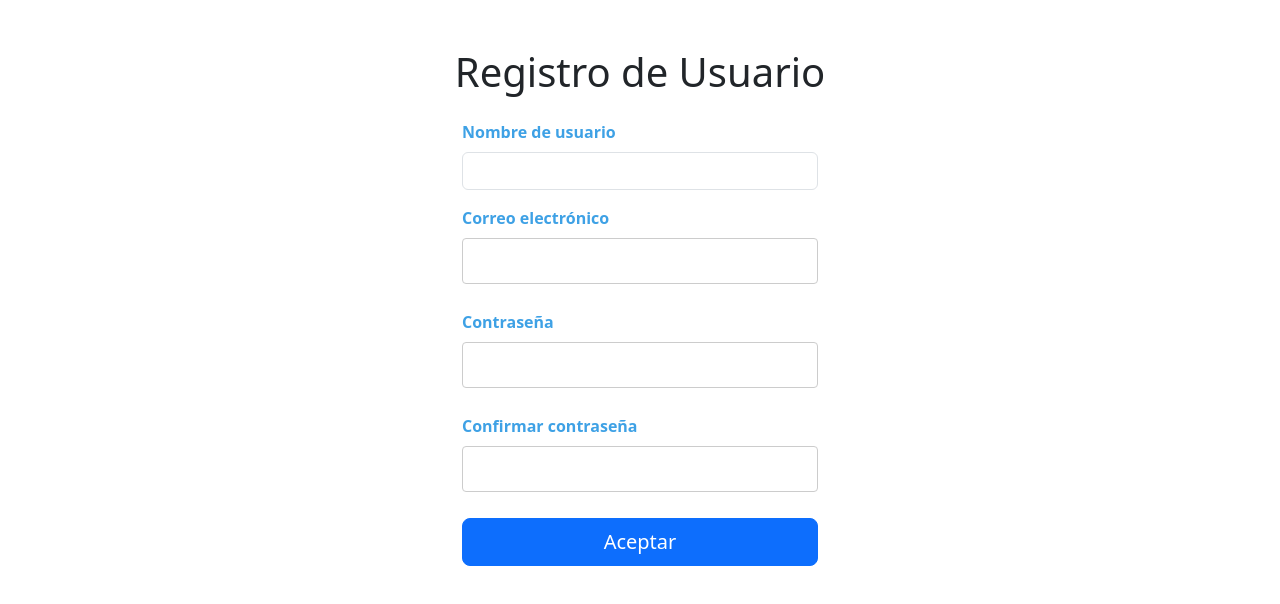
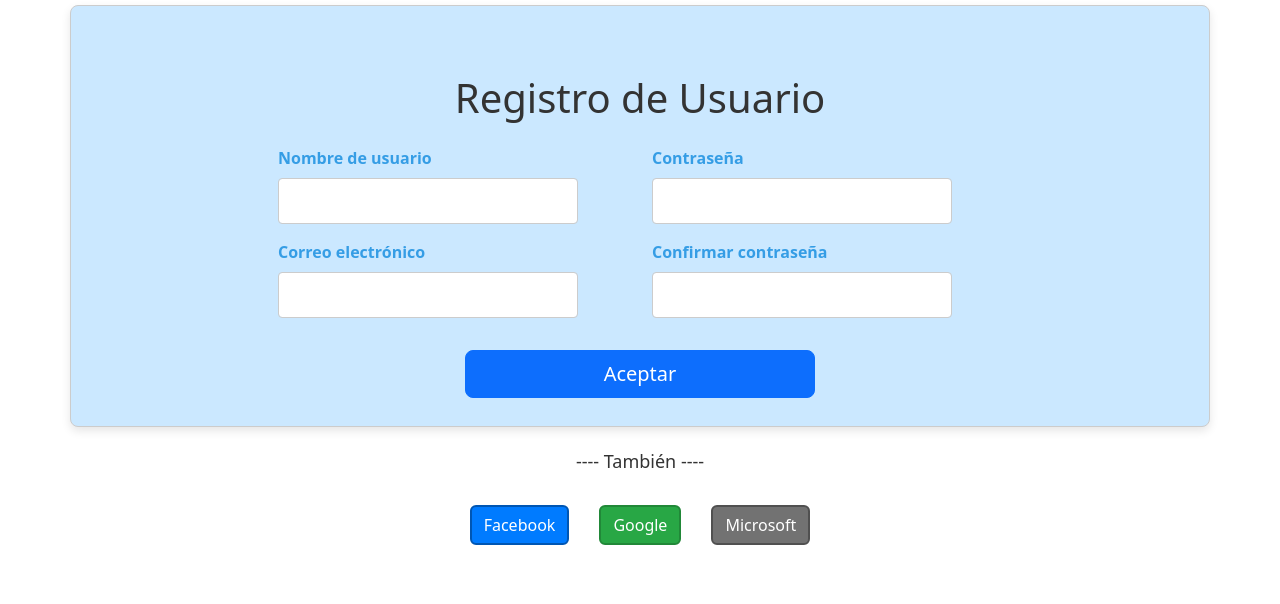
Before and after one commit to ksta11/TradeTalentSocialNetwork, a React (Vite) app: page /register in a window 1280 px wide. Shown: the top 604 px of the page. Built offline with nearby package versions, Linux system fonts and the light colour scheme.

Commit message:
Se implementó un css amigable para register y se pulió también el login, tuve que modificar un poquito de jsx

```diff
--- a/src/components/atoms/Button.jsx
+++ b/src/components/atoms/Button.jsx
@@ -1,10 +1,9 @@
 import Button from 'react-bootstrap/Button';
-// Eliminamos la importación de Label ya que no se está utilizando
 
-function Button_type({label, size, variant = "primary"}) {
+function Button_type({ label, size, variant, className, type = 'submit' }) {
   return (
     <div className="mb-2">
-      <Button type='submit' variant={variant} size={size} >
+      <Button type={type} variant={variant} size={size} className={className}>
         {label}
       </Button>
     </div>
--- a/src/components/pages/Home.jsx
+++ b/src/components/pages/Home.jsx
@@ -54,7 +54,6 @@ export function Home() {
   return (
     <>
 
-
       <Carousel slides={carouselSlides} />
       <div className="container-fluid px-2 py-5 ">
         <div className="row">
--- a/src/components/pages/Register.css
+++ b/src/components/pages/Register.css
@@ -1,3 +1,26 @@
+.container {
+  justify-content: center; /* Centrar horizontalmente */
+  align-items: center; /* Centrar verticalmente */
+  background-color: #cbe8ff; /* Color de fondo */
+  border: 1px solid #ccc; /* Borde gris claro */
+  border-radius: 8px; /* Bordes redondeados */
+  padding: 20px; /* Espaciado interno */
+  box-shadow: 0 4px 10px rgba(0, 0, 0, 0.1); /* Sombra sutil */
+  margin-top: 5px; /* Ajusta este valor para aumentar o disminuir el espacio superior */
+}
+
+/* Estilo para el título h1 en jsx*/
+h1 {
+  color: #333;
+}
+
+/* Estilo para el título h2 en jsx*/
+h2 {
+  color: #333;
+  font-size: 18px;
+}
+
+/* Estilo para los mensajes de error */
 span {
   color: #d8000c; /* Color del texto de error */
   background-color: #ffbaba; /* Fondo rojo claro */
@@ -8,3 +31,68 @@ span {
   margin-top: 5px; /* Espacio superior */
   font-size: 14px; /* Tamaño de fuente */
 }
+
+/* Acomoda el ancho de todos los textfields */
+input[type="text"],
+input[type="email"],
+input[type="password"] {
+  width: 100%; /* Ajusta el ancho al 100% de la columna contenedora */
+  max-width: 300px; /* Ancho máximo deseado */
+}
+
+/* Contenedor de los botones adicionales */
+.button-container {
+  display: flex; /* Usar flexbox */
+  justify-content: center; /* Centrar horizontalmente */
+  align-items: center; /* Centrar verticalmente */
+  gap: 30px; /* Espacio entre los botones */
+  margin-top: 20px; /* Espacio superior */
+}
+
+/* Estilos para los botones de opciones adicionales */
+.button-container .btn-option1 {
+  background-color: #007bff; /* Color de fondo para el botón de Facebook */
+  color: white; /* Color del texto */
+  border: 2px solid #0056b3; /* Color del borde */
+}
+
+.button-container .btn-option1:hover {
+  background-color: #0056b3; /* Fondo al pasar el mouse */
+  border-color: #003a7b; /* Color del borde al pasar el mouse */
+}
+
+.button-container .btn-option2 {
+  background-color: #28a745; /* Color de fondo para el botón de Google */
+  color: white; /* Color del texto */
+  border: 2px solid #218838; /* Color del borde */
+}
+
+.button-container .btn-option2:hover {
+  background-color: #218838; /* Fondo al pasar el mouse */
+  border-color: #1c6c30; /* Color del borde al pasar el mouse */
+}
+
+.button-container .btn-option3 {
+  background-color: #727272; /* Color de fondo para el botón de Microsoft */
+  color: white; /* Color del texto */
+  border: 2px solid #505050; /* Color del borde */
+}
+
+.button-container .btn-option3:hover {
+  background-color: #505050; /* Fondo al pasar el mouse */
+  border-color: #303030; /* Color del borde */
+}
+
+/* Específicamente para textfield Nombre de usuario */
+.error-message {
+    margin-top: 15px; /* Ajusta el margen superior según sea necesario */
+}
+
+/* Específicamente para textfield Nombre de usuario */
+.adjust-height {
+  height: auto; /* Permite que la altura se ajuste automáticamente */
+  padding: 10px; /* Asegúrate de que el padding sea consistente */
+  box-sizing: border-box; /* Asegúrate de que el padding no afecte la altura total */
+  border: 1px solid #ccc; /* Color y grosor del borde */
+  border-radius: 4px; /* Bordes redondeados */
+}
--- a/src/components/pages/Register.jsx
+++ b/src/components/pages/Register.jsx
@@ -1,14 +1,13 @@
-import React, { useState } from 'react';
+import React from 'react';
+import { useForm } from 'react-hook-form';
 
 import FormTextField from '../atoms/Form_text';
 import Button_type from '../atoms/Button';
 
-import {useForm} from 'react-hook-form';
-import { Form } from 'react-bootstrap';
+import './Register.css';
 
-import './Register.css';
 export function Register() {
-const {register,handleSubmit,formState: {errors},watch}= useForm();
+    const { register, handleSubmit, formState: { errors }, watch } = useForm();
     const onSubmit = (data) => {
         console.log(data); // Aquí puedes manejar los datos del formulario
     };
@@ -23,114 +22,70 @@ const emailRegex = /^[a-zA-Z0-9._%+-]+@[a-zA-Z0-9.-]+\.[a-zA-Z]{2,}$/;
                         <h1 className="text-center">Registro de Usuario</h1>
                     </div>
                 </div>
-                <div className='row justify-content-center mb-3'>
-                    <div className='col-12 col-sm-8 col-md-6 col-lg-4'>
+
+                <div className="row justify-content-center mb-3">
+                    <div className="col-md-4">
+                        <div className='mb-3'>
                             <FormTextField
                                 label="Nombre de usuario"
                                 id="username"
                                 type="text"
+                                className="adjust-height"
                                 ariaDescribedby="usernameHelpBlock"
-                    helpText=""
-                    {...register("username",{
-
-                        required:
-                        { value:true,
-                            message:"Nombre de usuario es requerido"
-
-                        },
-                        minLength:{
-                            value:2,
-                            message:"Nombre de usuario debe tener como mínimo 2 caracteres"
-                        },
-                        maxLength:{
-
-                            value:20,
-                            message: "Nombre de usuario debe tener como máximo 20 caracteres"
-                        }
+                                {...register("username", {
+                                    required: { value: true, message: "Nombre de usuario es requerido" },
+                                    minLength: { value: 2, message: "Nombre de usuario debe tener como mínimo 2 caracteres" },
+                                    maxLength: { value: 20, message: "Nombre de usuario debe tener como máximo 20 caracteres" }
                                 })}
                             />
-                    {errors.username && <span>{errors.username.message}</span>}
-
-                    </div>
+                            {errors.username && <span className="error-message">{errors.username.message}</span>}
                         </div>
 
-
-
-                <div className='row justify-content-center mb-3'>
-                    <div className='col-12 col-sm-8 col-md-6 col-lg-4'>
+                        <div className='mb-3'>
                             <FormTextField
                                 label="Correo electrónico"
                                 id="useremail"
                                 type="email"
                                 ariaDescribedby="useremailHelpBlock"
-                        helpText=""
-                        {...register("useremail",{
-                            required:{
-                            value:true,message:"Correo es requerido"
-
-                            },
-                            pattern:{
-                                value:emailRegex,
-                                message:"Correo no válido"
-                            }
-
+                                {...register("useremail", {
+                                    required: { value: true, message: "Correo es requerido" },
+                                    pattern: { value: emailRegex, message: "Correo no válido" }
                                 })}
                             />
                             {errors.useremail && <span>{errors.useremail.message}</span>}
-
                         </div>
                     </div>
 
-                <div className='row justify-content-center mb-3'>
-                    <div className='col-12 col-sm-8 col-md-6 col-lg-4'>
+                    <div className="col-md-4">
+                        <div className='mb-3'>
                             <FormTextField
                                 label="Contraseña"
                                 id="userpassword"
                                 type="password"
                                 ariaDescribedby="userpasswordHelpBlock"
-                        helpText=""
-                        {...register("userpassword",{
-                            required:{
-                                value:true,
-                                message:"Debe de ingresar una contraseña"
-                            },
-                            minLength:{
-                                value:6,
-                                message:"Contraseña debe de tener mínimo 6 caracteres"
-                            }
-
+                                {...register("userpassword", {
+                                    required: { value: true, message: "Debe de ingresar una contraseña" },
+                                    minLength: { value: 6, message: "Contraseña debe de tener mínimo 6 caracteres" }
                                 })}
                             />
                             {errors.userpassword && <span>{errors.userpassword.message}</span>}
                         </div>
-                </div>
 
-                <div className='row justify-content-center mb-3'>
-                    <div className='col-12 col-sm-8 col-md-6 col-lg-4'>
+                        <div className='mb-3'>
                             <FormTextField
                                 label="Confirmar contraseña"
                                 id="userpasswordconfirm"
                                 type="password"
                                 ariaDescribedby="userpasswordconfirmHelpBlock"
-                        helpText=""
-                        {...register("userpasswordconfirm",{
-                            required:{value:true,message:"Debe de confirmar la contraseña"},
-                            validate:(value)=>{
-                                if (watch('userpassword')==value){
-                                    return true;
-                                }else{
-                                    return "Las contraseñas no coinciden";
-                                }
-
-                            }
-
+                                {...register("userpasswordconfirm", {
+                                    required: { value: true, message: "Debe de confirmar la contraseña" },
+                                    validate: (value) => value === watch('userpassword') || "Las contraseñas no coinciden"
                                 })}
                             />
                             {errors.userpasswordconfirm && <span>{errors.userpasswordconfirm.message}</span>}
-
                         </div>
                     </div>
-
+                </div>
 
                 <div className='row justify-content-center'>
                     <div className='col-12 col-sm-8 col-md-6 col-lg-4 text-center'>
@@ -138,6 +93,20 @@ const emailRegex = /^[a-zA-Z0-9._%+-]+@[a-zA-Z0-9.-]+\.[a-zA-Z]{2,}$/;
                     </div>
                 </div>
             </div>
+
+            {/*Nuevo título para registrarse con otras opciones*/}
+            <div className='row justify-content-center mb-3 mt-4'>
+                <div className='col-12 col-sm-8 col-md-6 col-lg-6'>
+                    <h2 className="text-center">---- También ----</h2>
+                </div>
+            </div>
+
+            {/* Nuevo contenedor para los botones adicionales */}
+            <div className="button-container text-center mt-4">
+                <Button_type label="Facebook" size="md" className="btn-option1" type='button' />
+                <Button_type label="Google" size="md" className="btn-option2" type='button'/>
+                <Button_type label="Microsoft" size="md" className="btn-option3" type='button' />
+            </div>
         </form>
     );
 }
```
Also changed, not shown: src/components/pages/Login.css (+21 -7 lines), src/components/pages/Login.jsx (+4 -6 lines). Lines whose indentation alone changed are shown as unchanged.
